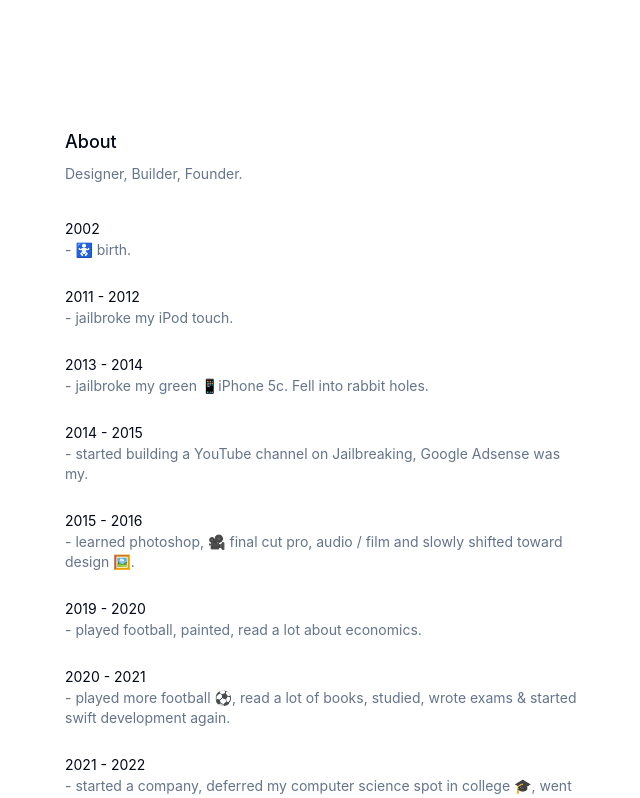
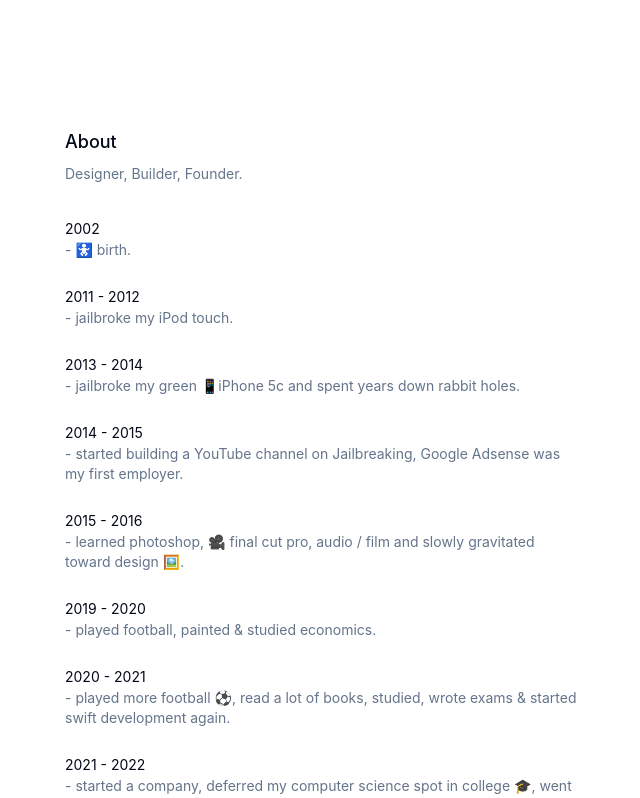
Before and after one commit to dtsloane/sloane-web, a Next.js app: page /about in a window 1280 px wide. Shown: the top 798 px of the page, without its empty margins (319-959 px from the left). Built offline with nearby package versions, Linux system fonts and the light colour scheme.

Commit message:
adjusted text

```diff
--- a/src/pages/about.tsx
+++ b/src/pages/about.tsx
@@ -24,19 +24,19 @@ const About: React.FC = () => {
                         </div>
                         <div className="timeline-item">
                             <span className="text-sm">2013 - 2014 </span>
-                            <p className="text-sm text-muted-foreground"> - jailbroke my green 📱iPhone 5c. Fell into rabbit holes.  </p>
+                            <p className="text-sm text-muted-foreground"> - jailbroke my green 📱iPhone 5c and spent years down rabbit holes.  </p>
                         </div>
                         <div className="timeline-item">
                             <span className="text-sm">2014 - 2015 </span>
-                            <p className="text-sm text-muted-foreground"> - started building a YouTube channel on Jailbreaking, Google Adsense was my.</p>
+                            <p className="text-sm text-muted-foreground"> - started building a YouTube channel on Jailbreaking, Google Adsense was my first employer.</p>
                         </div>
                         <div className="timeline-item">
                             <span className="text-sm">2015 - 2016 </span>
-                            <p className="text-sm text-muted-foreground"> - learned photoshop, 🎥 final cut pro, audio / film and slowly shifted toward design 🖼️.</p>
+                            <p className="text-sm text-muted-foreground"> - learned photoshop, 🎥 final cut pro, audio / film and slowly gravitated toward design 🖼️.</p>
                         </div>
                         <div className="timeline-item">
                             <span className="text-sm">2019 - 2020 </span>
-                            <p className="text-sm text-muted-foreground"> - played football, painted, read a lot about economics.</p>
+                            <p className="text-sm text-muted-foreground"> - played football, painted & studied economics.</p>
                         </div>
                         <div className="timeline-item">
                             <span className="text-sm">2020 - 2021 </span>
```
